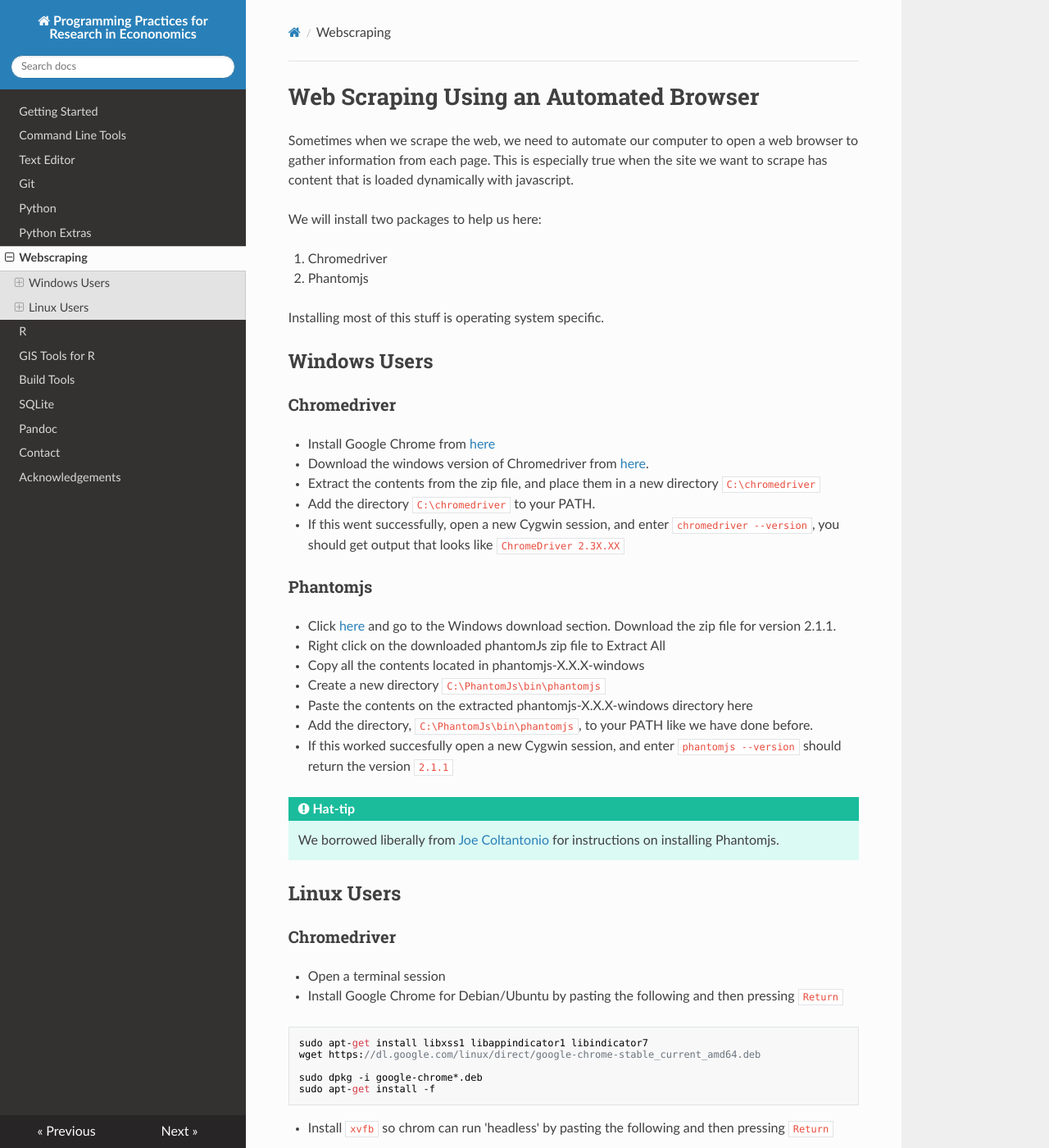
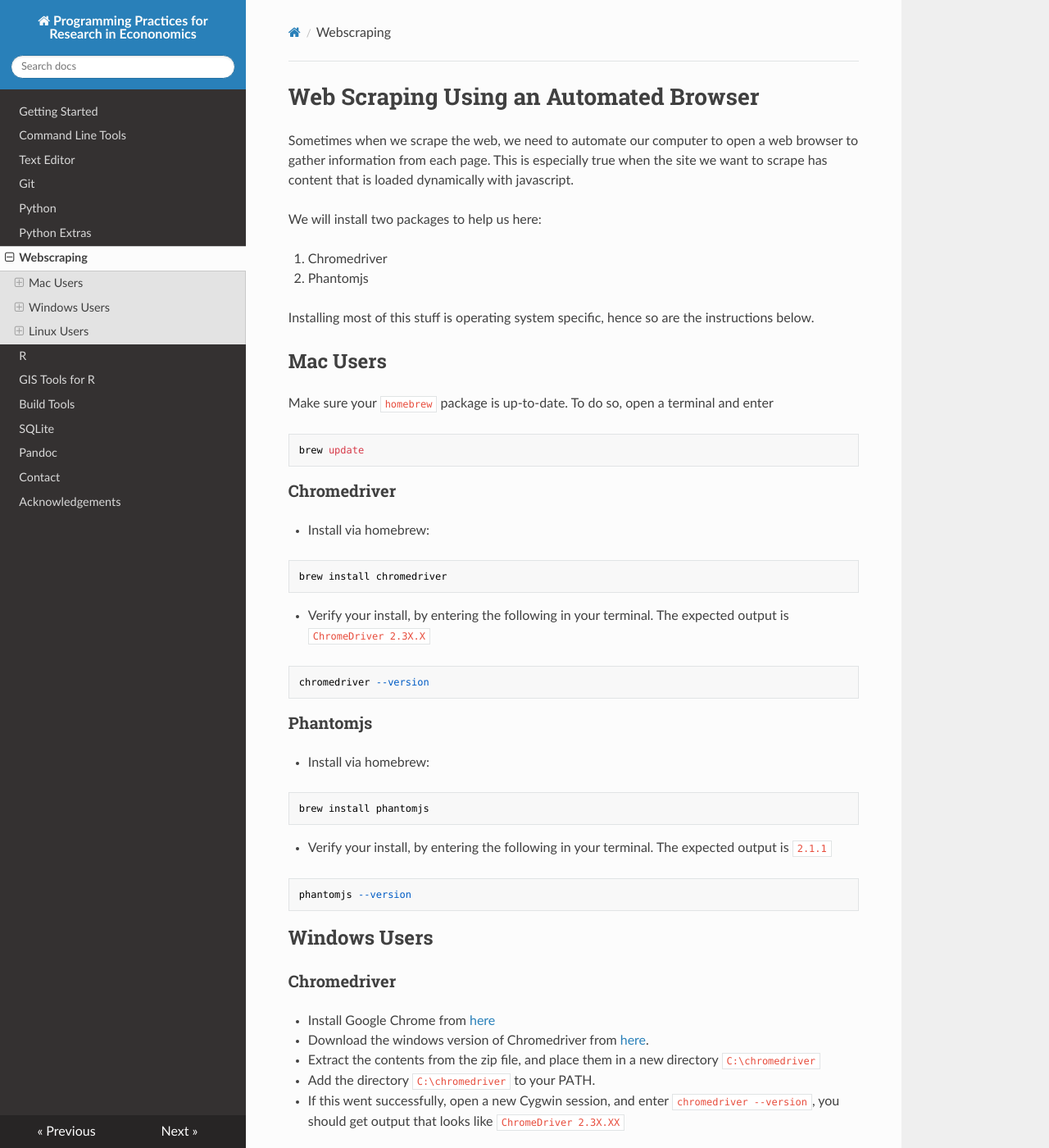
Before and after one commit to pp4rs/DEPRECATED-installation-guide, an MkDocs documentation site: the page built from docs/webscraping_drivers.md, in a window 1280 px wide and 1400 px high. Shown: the whole window at 82% size. Built offline with MkDocs 1.6.1, drawn with Linux system fonts in a browser that asks for light colours; nearby versions of some CDN libraries; old or Windows-style settings are respelled for this version of MkDocs.

Commit message:
mac instructions for phantomjs and chromedriver

````diff
--- a/docs/webscraping_drivers.md
+++ b/docs/webscraping_drivers.md
@@ -8,7 +8,37 @@ We will install two packages to help us here:
 1.  Chromedriver
 2.  Phantomjs
 
-Installing most of this stuff is operating system specific.
+Installing most of this stuff is operating system specific, hence so are the instructions below.
+
+## Mac Users
+
+Make sure your `homebrew` package is up-to-date. To do so, open a terminal and enter
+
+```
+brew update
+```
+
+### Chromedriver
+
+*   Install via homebrew:
+```
+brew install chromedriver
+```
+*   Verify your install, by entering the following in your terminal. The expected output is `ChromeDriver 2.3X.X`
+```
+chromedriver --version
+```
+
+### Phantomjs
+
+*   Install via homebrew:
+```
+brew install phantomjs
+```
+*   Verify your install, by entering the following in your terminal. The expected output is `2.1.1`
+```
+phantomjs --version
+```
 
 ## Windows Users
 
````
